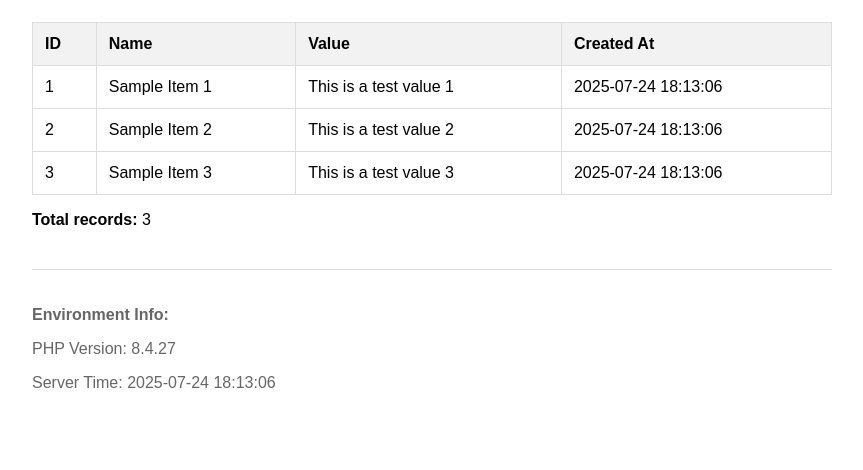
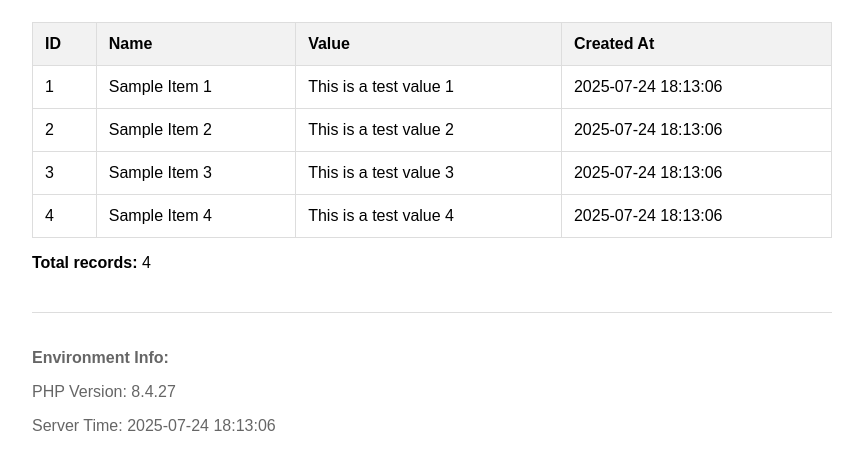
Before and after one commit to Faozil/PHP-Application, a PHP site: page / in a window 1280 px wide. Shown: the part 232-702 px from the top of the page, without its empty margins (208-1071 px from the left). Run offline with PHP 8.4, Linux system fonts and the light colour scheme; data that the repository does not hold is empty.

Commit message:
Add sample data entry for testing: include 'Sample Item 4'

```diff
--- a/app/index.php
+++ b/app/index.php
@@ -48,7 +48,8 @@ header('Content-Type: text/html; charset=utf-8');
                 $sampleData = [
                     ['Sample Item 1', 'This is a test value 1'],
                     ['Sample Item 2', 'This is a test value 2'],
-                    ['Sample Item 3', 'This is a test value 3']
+                    ['Sample Item 3', 'This is a test value 3'],
+                    ['Sample Item 4', 'This is a test value 4']
                 ];
 
                 $insertStmt = $pdo->prepare("INSERT INTO test (name, value) VALUES (?, ?)");
```
